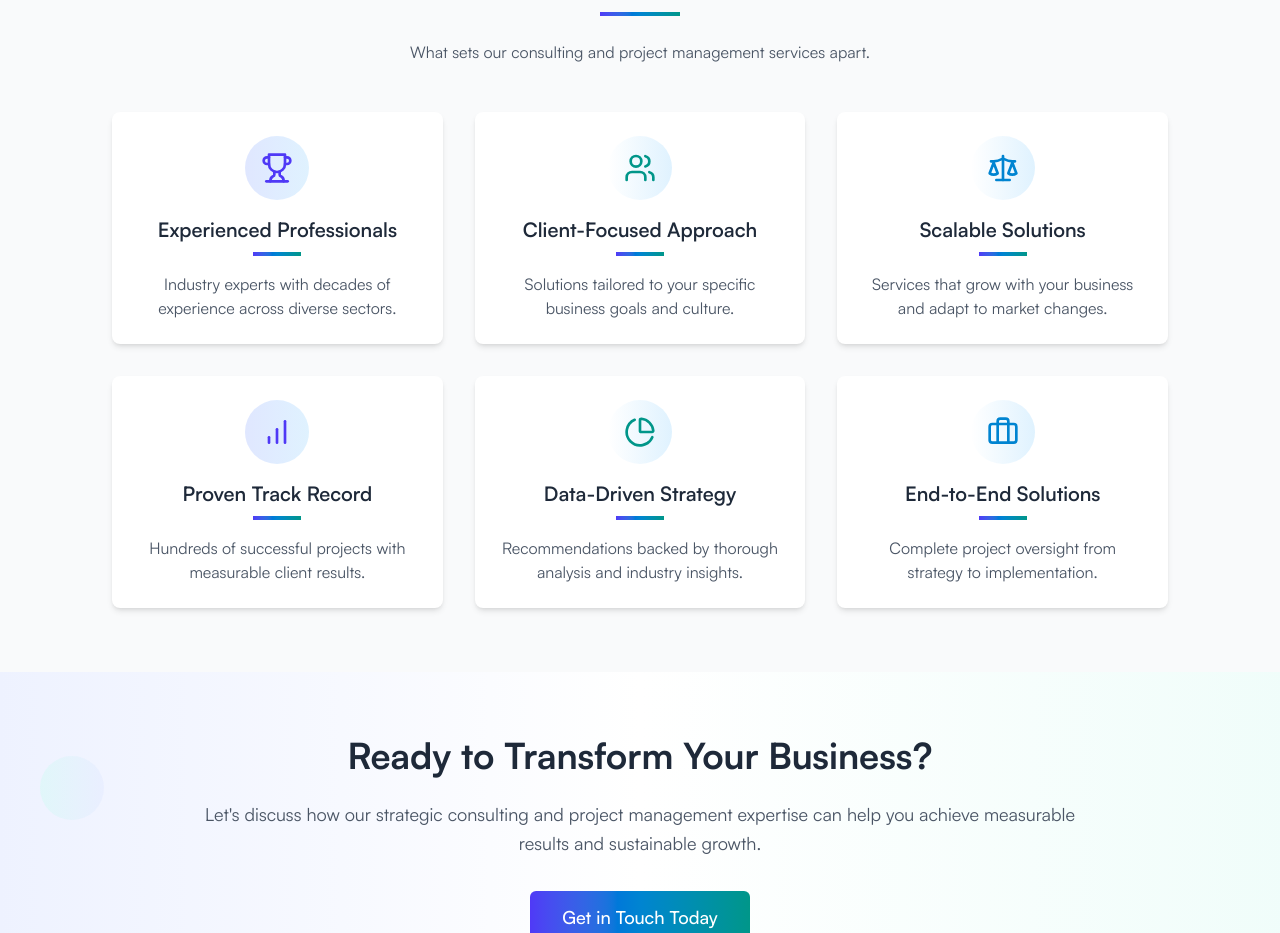
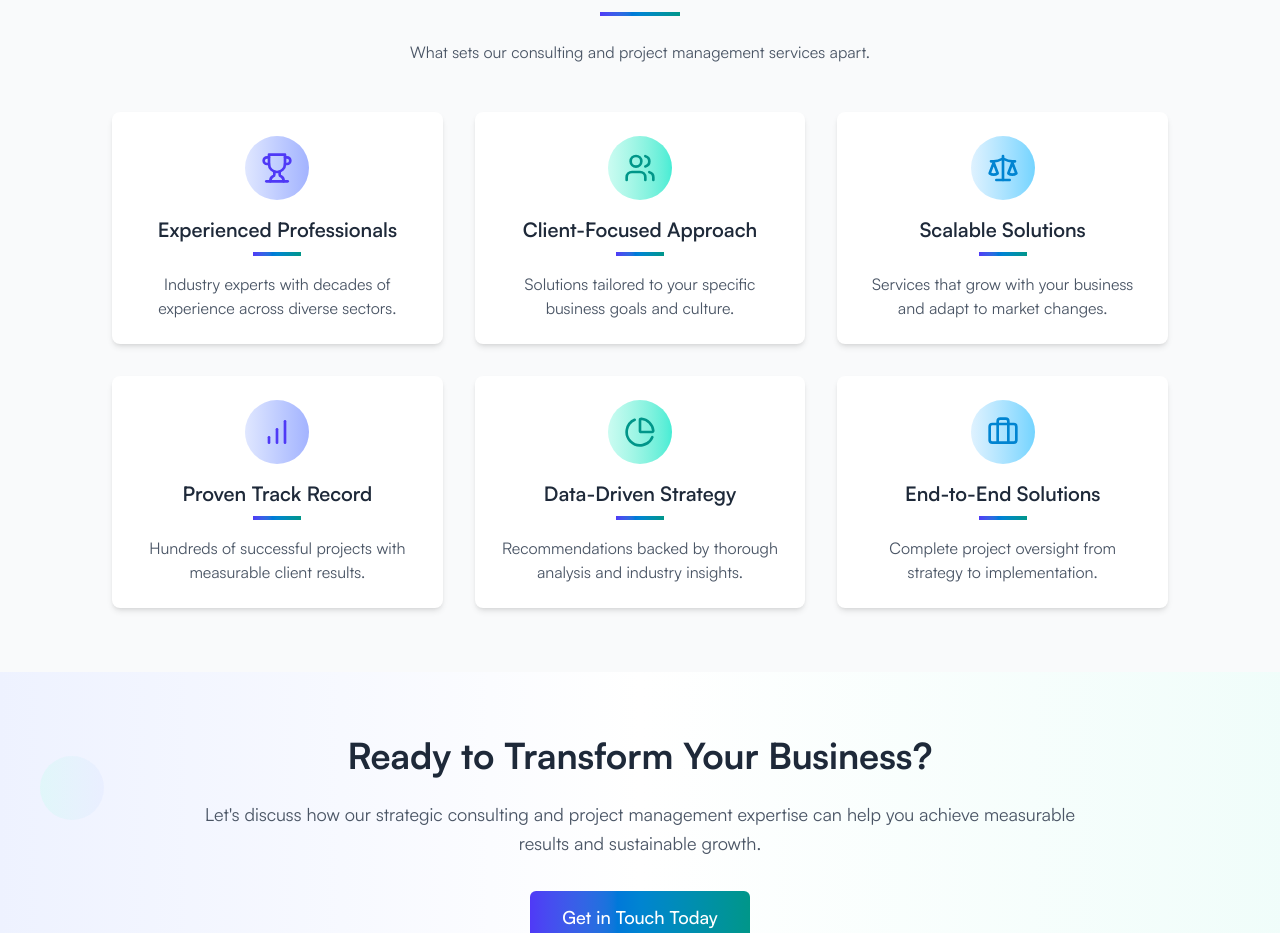
Before and after one commit to rupin-desai/gsk-consulting-dev, a React (Vite) app: page / in a window 1280 px wide. Shown: the part 2862-3795 px from the top of the page. Built offline with nearby package versions, Linux system fonts and the light colour scheme.

Commit message:
feat: Refactor WhyUsCard component for consistent gradient effects and improved hover behavior

```diff
--- a/src/components/Home/HomeWhyUs.jsx
+++ b/src/components/Home/HomeWhyUs.jsx
@@ -13,7 +13,6 @@ const WhyUsCard = ({ icon, title, description, variants, iconColor }) => {
   return (
     <motion.div
       variants={variants}
-
       className="bg-white p-6 rounded-lg shadow-md flex flex-col items-center text-center relative overflow-hidden group h-full transition-all duration-300 hover:shadow-xl"
     >
       {/* Curtain overlay - hidden initially, slides down on hover */}
@@ -21,10 +20,28 @@ const WhyUsCard = ({ icon, title, description, variants, iconColor }) => {
 
       {/* Content container - stays above the curtain overlay */}
       <div className="relative z-10 flex flex-col items-center justify-center flex-1">
+        {/* Icon container with consistent gradient that stays on hover */}
         <div
-          className={`w-16 h-16 mb-4 flex items-center justify-center bg-gradient-to-r from-${iconColor}-100 to-sky-100 group-hover:bg-white/20 rounded-full text-${iconColor}-600 transition-colors duration-300`}
+          className={`w-16 h-16 mb-4 flex items-center justify-center rounded-full transition-all duration-300 bg-gradient-to-r ${
+            iconColor === "indigo"
+              ? "from-indigo-100 to-indigo-200"
+              : iconColor === "teal"
+              ? "from-teal-100 to-teal-200"
+              : "from-sky-100 to-sky-200"
+          } group-hover:${
+            iconColor === "indigo"
+              ? "from-indigo-200 to-indigo-300"
+              : iconColor === "teal"
+              ? "from-teal-200 to-teal-300"
+              : "from-sky-200 to-sky-300"
+          }`}
         >
-          {icon}
+          {/* Icon that keeps its color on hover */}
+          <span
+            className={`text-${iconColor}-600 group-hover:text-${iconColor}-700`}
+          >
+            {icon}
+          </span>
         </div>
 
         <h3 className="text-xl font-semibold mb-2 text-gray-800 group-hover:text-white transition-colors duration-300">
```
